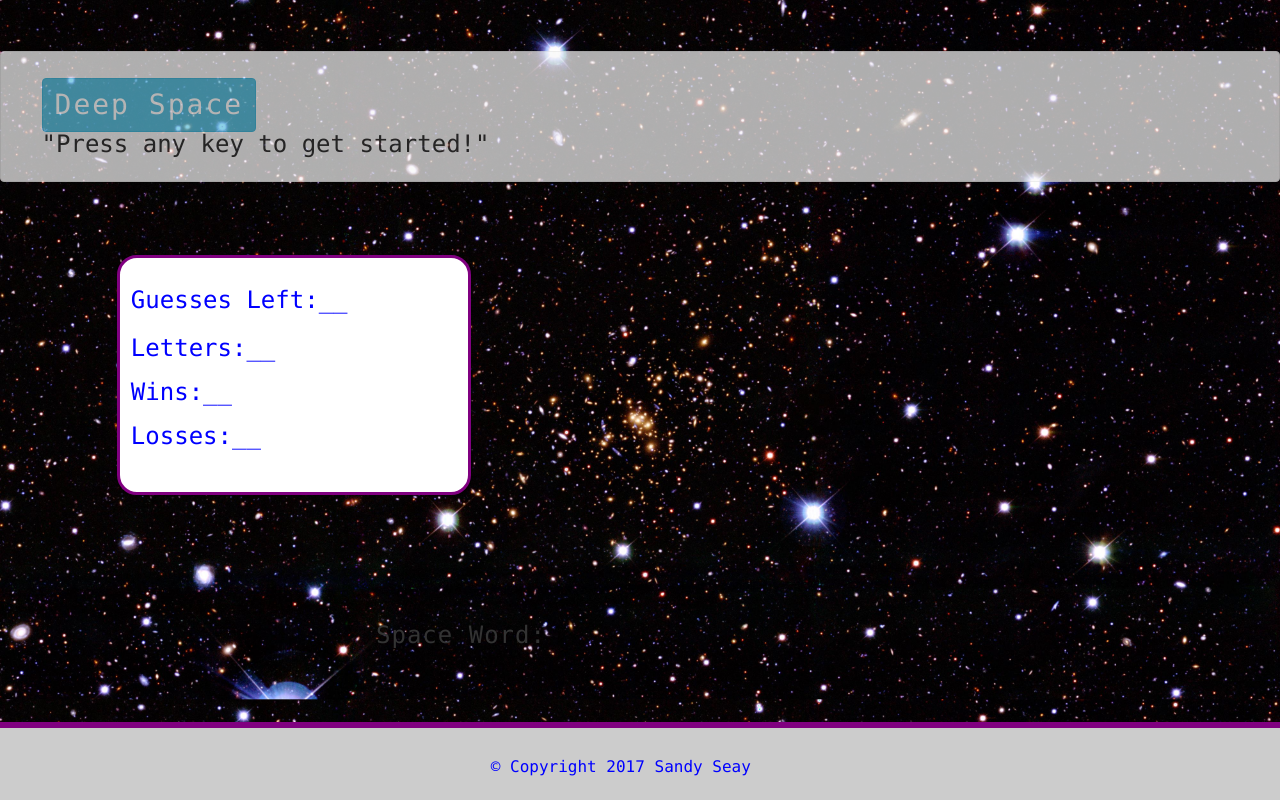
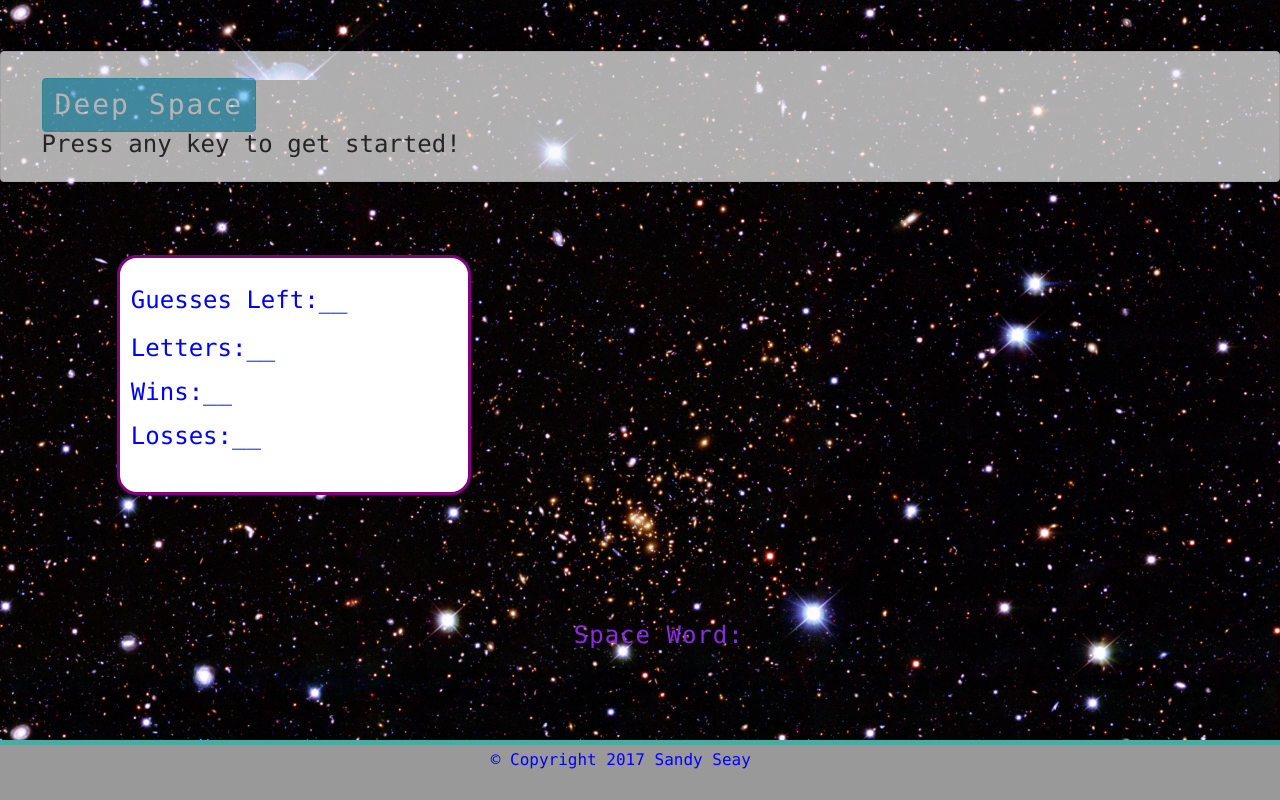
Before and after one commit to seayport/Hangman-Game, a PHP site: page / in a window 1280 px wide; the page is wider, and only the part inside the window is pictured. Run offline with PHP 8.4, Linux system fonts and the light colour scheme.

Commit message:
trying to fix bootstrap grid

```diff
--- /dev/null
+++ b/assets/css/stickyfooter.css
@@ -0,0 +1,21 @@
+html {
+  position: relative;
+  min-height: 100%;
+}
+body {
+  /* Margin bottom by footer height */
+  margin-bottom: 60px;
+}
+.footer {
+  position: absolute;
+  bottom: 0;
+  width: 100%;
+  /* Set the fixed height of the footer here */
+  height: 60px;
+  background-color: #999;
+  border-top: 5px solid #4aaaa5;
+}
+.footer p{
+    color: #fff;
+    text-align: center;
+}
--- a/assets/css/style.css
+++ b/assets/css/style.css
@@ -10,11 +10,12 @@
     width:100%;
 }
 
-.col-md-7, #spaceWord {
+.col-md-9, #spaceWord {
 	padding-top: 10%;
     text-align: center;
     letter-spacing: 1px;
     font-size: 55px;
+    color: blueviolet;
 }
 
 #correctGuess {
@@ -76,16 +77,17 @@
 
 .head {
 	width: 100%;
-	margin-left: 70%;
+	margin-left: 100%;
 }
 
 .spaceWord {
 
 	float: left;
-    width: 70%;
+    width: 100%;
     height: 8.5em;
     font-family: "Lucida Console", Courier, monospace;
     font-size:24px;
+    color: blueviolet;
 
 }
 
--- a/assets/javascript/hangman.js
+++ b/assets/javascript/hangman.js
@@ -42,7 +42,7 @@
 
 // Looping or mapping over the letters of the random word
 arr.map(function(element){
-    var result = element.replace(element, '-------');
+    var result = element.replace(element, '-');
     piece.push(result);
 });
 
@@ -88,7 +88,7 @@
    outerSpace.grabId('win').textContent = "Your score is  " + outerSpace.win++;
 }
 else{
-    outerSpace.grabId('numGuesses').textContent = "Your chances remaining " + outerSpace.guessesLeft--;
+    outerSpace.grabId('guessesLeft').textContent= "Your chances remaining " + outerSpace.guessesLeft--;
 
     console.log("They are not equal");
 }
--- a/hangman.html
+++ b/hangman.html
@@ -9,7 +9,7 @@
 
     <link rel="stylesheet" type="text/css" href="assets/css/reset.css">
     <link rel="stylesheet" type="text/css" href="assets/css/style.css">
-
+    <link rel="stylesheet" type="text/css" href="assets/css/stickyfooter.css">
 
  </head>
 <body>
@@ -19,8 +19,7 @@
    <div class="container-fluid header">
     <div class="navbar-header">
     <button type="button" class="btn btn-info" onclick="setGame();">Deep Space</button>
-    <h3>
-    "Press any key to get started!"</h3>
+      <h3>Press any key to get started!</h3>
     </div>
    </div>
   </nav>
@@ -30,8 +29,8 @@
         <div class="outcomes">
          <br>
          <br>
-         <br
->         <p>Guesses Left:__<span id="guessesLeft">Your guesses left: 9</span></p>
+         <br>
+          <p>Guesses Left:__<span id="guessesLeft">Your guesses left: 9</span></p>
 	       <p>Letters:__<span id="Guessed"></span></p>
          <br>
          <br>
@@ -49,7 +48,7 @@
       </div>
     </div>
   </div>
-	<div class="col-md-7 spaceWord">
+	<div class="col-md-9 spaceWord">
   <p>Space Word:</p>
    <span id="spaceWord"></span>
     <br>
```
